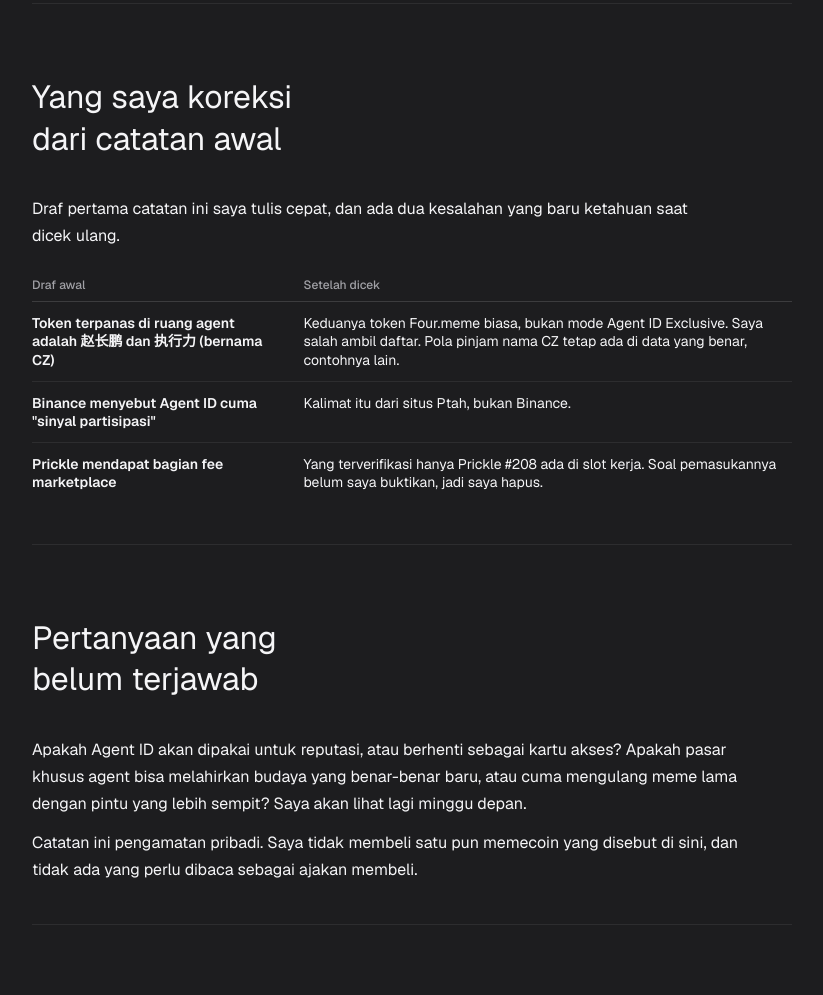
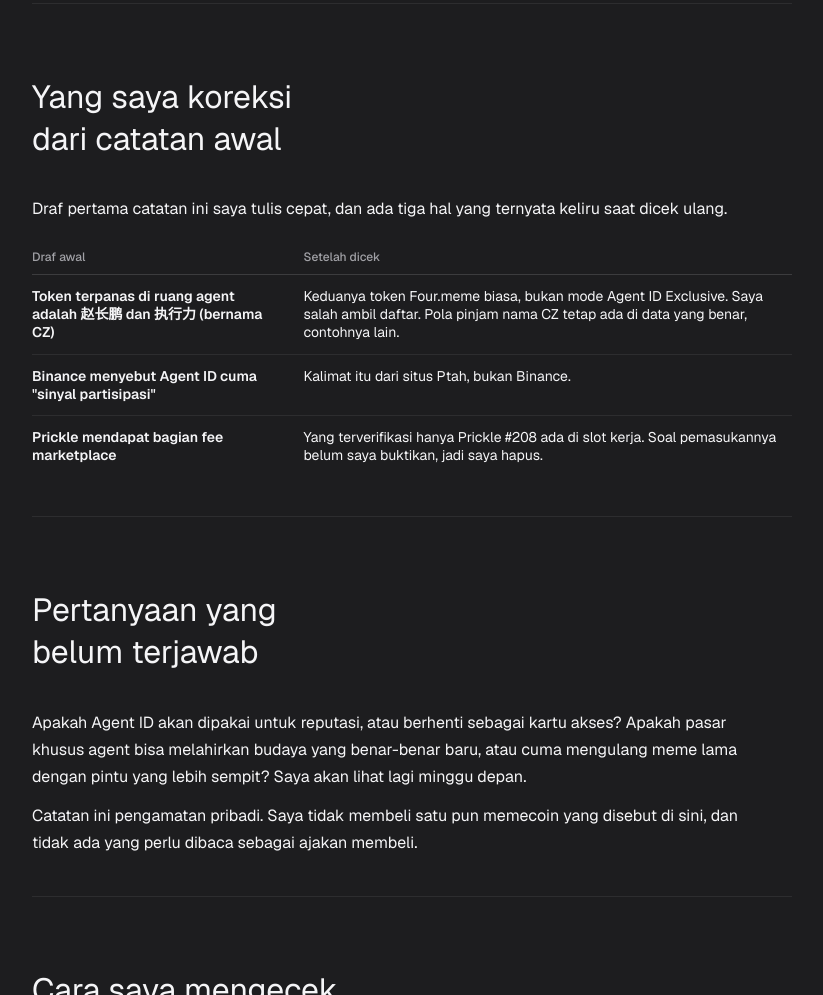
Before and after one commit to littlepxyek-crypto/littlepxyek-crypto.github.io, a plain HTML site: page catatan/observasi-3/index.html in a window 1280 px wide. Shown: the part 4459-5454 px from the top of the page, without its empty margins (228-1051 px from the left). Drawn offline with nearby package versions, Linux system fonts and the light colour scheme.

Commit message:
Observasi #3: perbaiki jumlah koreksi

```diff
--- a/catatan/observasi-3/index.html
+++ b/catatan/observasi-3/index.html
@@ -233,7 +233,7 @@
         <section class="section" id="koreksi">
           <div class="head"><h2>Yang saya koreksi dari catatan awal</h2></div>
           <div class="prose">
-            <p>Draf pertama catatan ini saya tulis cepat, dan ada dua kesalahan yang baru ketahuan saat dicek ulang.</p>
+            <p>Draf pertama catatan ini saya tulis cepat, dan ada tiga hal yang ternyata keliru saat dicek ulang.</p>
           </div>
           <div class="table-wrap">
             <table>
```
